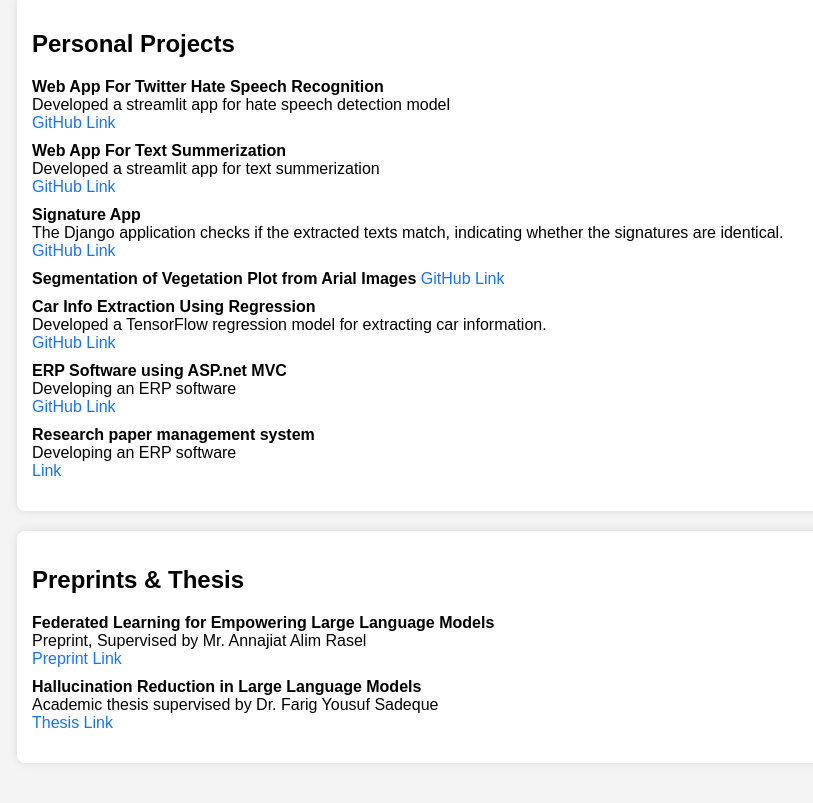
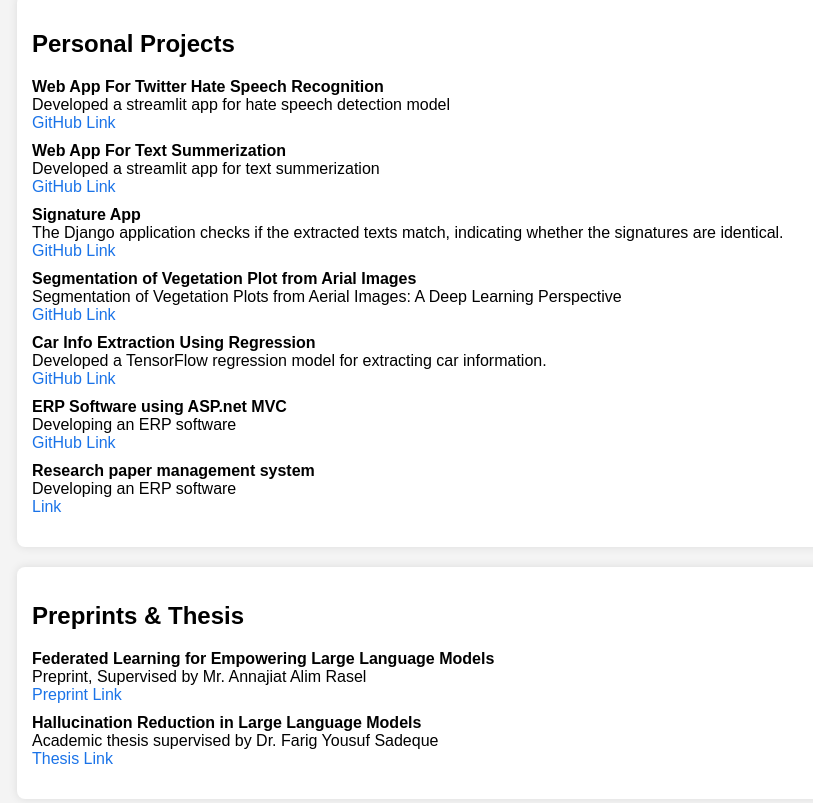
Before and after one commit to S18-Niloy/S18-Niloy.github.io, a plain HTML site: page index.html in a window 1280 px wide. Shown: the part 1028-1831 px from the top of the page, without its empty margins (3-816 px from the left). Drawn offline with Linux system fonts and the light colour scheme.

Commit message:
Update index.html

```diff
--- a/index.html
+++ b/index.html
@@ -128,7 +128,8 @@
                 The Django application checks if the extracted texts match, indicating whether the signatures are identical.<br>
                 <a href="https://github.com/S18-Niloy/SignatureApp">GitHub Link</a>
             </li>
-            <li><strong>Segmentation of Vegetation Plot from Arial Images</strong>
+            <li><strong>Segmentation of Vegetation Plot from Arial Images</strong><br>
+Segmentation of Vegetation Plots from Aerial Images: A Deep Learning Perspective <br>
                 <a href="https://github.com/S18-Niloy/Segmentation-of-Vegetation-Plot-from-Arial-Images">GitHub Link</a>
             </li>
             <li><strong>Car Info Extraction Using Regression</strong><br>
```
